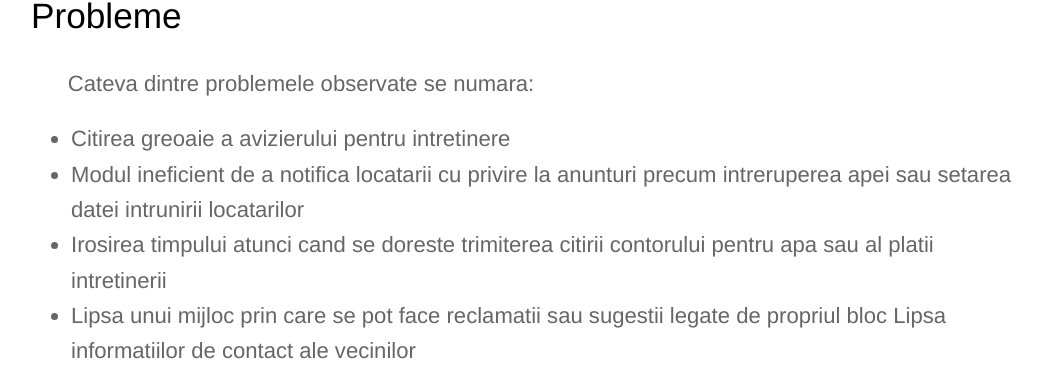
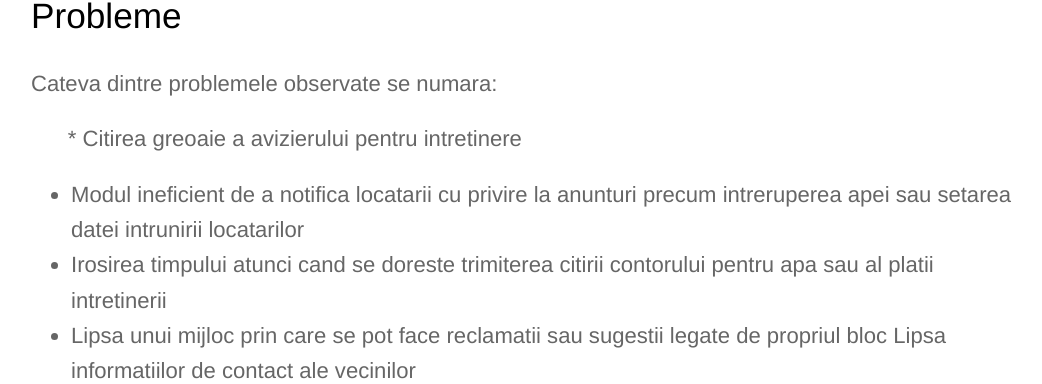
Before and after one commit to rptoma/Flaty, a Jekyll site: the page built from _posts/2018-10-14-ce-este-flaty.md, in a window 1280 px wide and 900 px high, scrolled down 844 px, cut to the strip 134-518 px from the top of the window. Shown: the whole strip, without its empty margins (109-1151 px from the left). Built offline with Jekyll 4.4.1, drawn with Linux system fonts in a browser that asks for light colours.

```diff
--- a/_posts/2018-10-14-ce-este-flaty.md
+++ b/_posts/2018-10-14-ce-este-flaty.md
@@ -11,9 +11,9 @@ Flaty este o aplicatie mobila ce ofera suport atat pentru Android cat si pentru
 
 ## Probleme
 
-&nbsp;&nbsp;&nbsp;&nbsp;&nbsp;&nbsp;Cateva dintre problemele observate se numara:
+Cateva dintre problemele observate se numara:
 
-* Citirea greoaie a avizierului pentru intretinere
+&nbsp;&nbsp;&nbsp;&nbsp;&nbsp;&nbsp;* Citirea greoaie a avizierului pentru intretinere
 * Modul ineficient de a notifica locatarii cu privire la anunturi precum intreruperea apei sau setarea datei intrunirii locatarilor
 * Irosirea timpului atunci cand se doreste trimiterea citirii contorului pentru apa sau al platii intretinerii
 * Lipsa unui mijloc prin care se pot face reclamatii sau sugestii legate de propriul bloc Lipsa informatiilor de contact ale vecinilor
```
